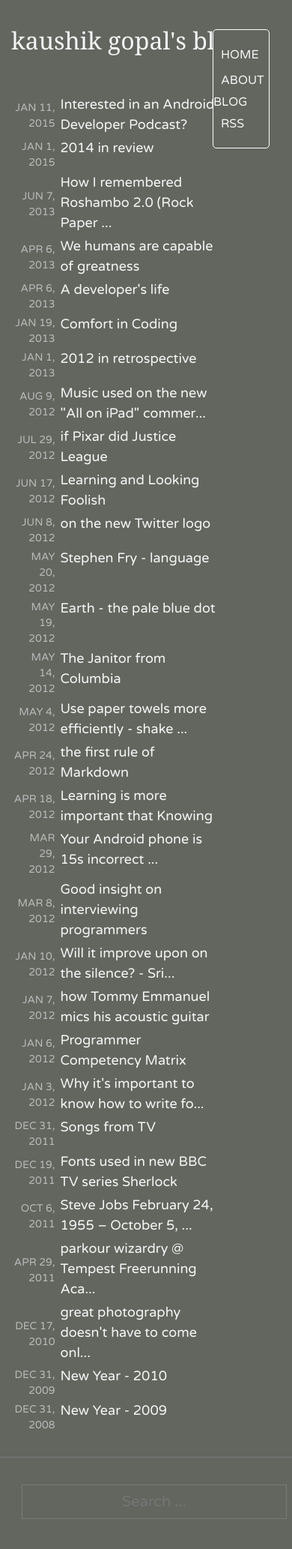
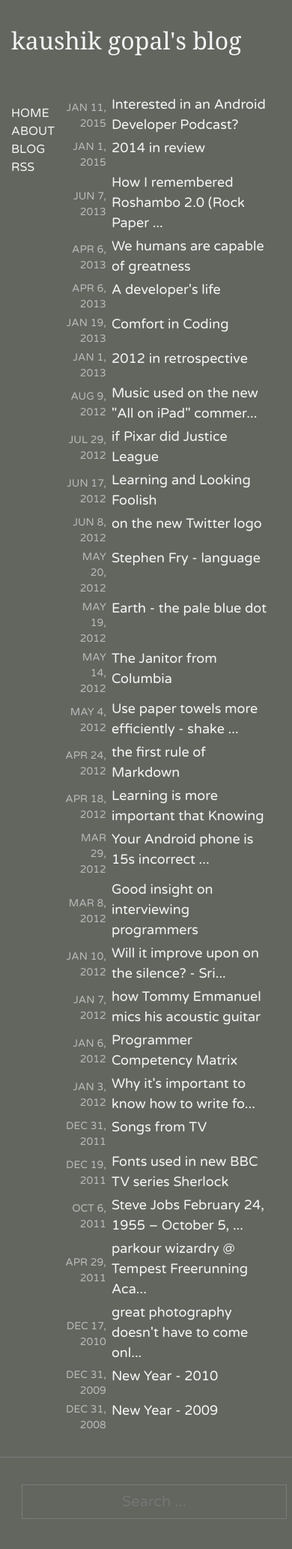
Before and after one commit to kaushikgopal/octopress-kaush-blog, a Jekyll site: the page built from index.html, in a window 390 px wide. Shown: the whole page at 75% size. Built offline with Jekyll 4.4.1, drawn with Linux system fonts in a browser that asks for light colours.

Commit message:
fix: remove undesirable styles for mobile responsive layouts

```diff
--- a/_sass/_layout.scss
+++ b/_sass/_layout.scss
@@ -41,131 +41,6 @@
     }
 
     @include media-query($on-palm) {
-        position: absolute;
-        top: 9px;
-        right: 30px;
-        background-color: $background-color;
-        border: 1px solid $grey-color-light;
-        border-radius: 5px;
-        text-align: right;
-
-        .menu-icon {
-            display: block;
-            float: right;
-            width: 36px;
-            height: 26px;
-            line-height: 0;
-            padding-top: 10px;
-            text-align: center;
-
-            > svg {
-                width: 18px;
-                height: 15px;
-
-                path {
-                    fill: $grey-color-dark;
-                }
-            }
-        }
-
-        .trigger {
-            clear: both;
-            display: none;
-        }
-
-        &:hover .trigger {
-            display: block;
-            padding-bottom: 5px;
-        }
-
-        .page-link {
-            display: block;
-            padding: 5px 10px;
-        }
-    }
-}
-
-
-
-/**
- * Site footer
- */
- .site-footer {
-    border-top: 1px solid $color-divider;
-    padding: $spacing-unit 0;
-}
-
-.site-footer fieldset {
-    border: none;
-    .search {
-        width: 100%;
-        text-align: center;
-        color: $color-text;
-        padding: 10px;
-        font-size: 20px;
-        font-family: $font-family-base;
-        border: 1px solid $color-divider;
-        background: $background-color;
-    }
-}
-
-.footer-heading {
-    font-size: 18px;
-    margin-bottom: $spacing-unit / 2;
-}
-
-.contact-list,
-.social-media-list {
-    list-style: none;
-    margin-left: 0;
-}
-
-.footer-col-wrapper {
-    font-size: 15px;
-    color: $grey-color;
-    margin-left: -$spacing-unit / 2;
-    @extend %clearfix;
-}
-
-.footer-col {
-    float: left;
-    margin-bottom: $spacing-unit / 2;
-    padding-left: $spacing-unit / 2;
-}
-
-.footer-col-1 {
-    width: -webkit-calc(35% - (#{$spacing-unit} / 2));
-    width:         calc(35% - (#{$spacing-unit} / 2));
-}
-
-.footer-col-2 {
-    width: -webkit-calc(20% - (#{$spacing-unit} / 2));
-    width:         calc(20% - (#{$spacing-unit} / 2));
-}
-
-.footer-col-3 {
-    width: -webkit-calc(45% - (#{$spacing-unit} / 2));
-    width:         calc(45% - (#{$spacing-unit} / 2));
-}
-
-@include media-query($on-laptop) {
-    .footer-col-1,
-    .footer-col-2 {
-        width: -webkit-calc(50% - (#{$spacing-unit} / 2));
-        width:         calc(50% - (#{$spacing-unit} / 2));
-    }
-
-    .footer-col-3 {
-        width: -webkit-calc(100% - (#{$spacing-unit} / 2));
-        width:         calc(100% - (#{$spacing-unit} / 2));
-    }
-}
-
-@include media-query($on-palm) {
-    .footer-col {
-        float: none;
-        width: -webkit-calc(100% - (#{$spacing-unit} / 2));
-        width:         calc(100% - (#{$spacing-unit} / 2));
     }
 }
 
@@ -186,6 +61,7 @@
     width: 10%;
     padding-right: 9%;
 }
+
 .page-content-wrapper {
     width: 80%;
 }
@@ -281,3 +157,87 @@
         }
     } */
 }
+
+
+
+/**
+ * Site footer
+ */
+ .site-footer {
+    border-top: 1px solid $color-divider;
+    padding: $spacing-unit 0;
+}
+
+.site-footer fieldset {
+    border: none;
+    .search {
+        width: 100%;
+        text-align: center;
+        color: $color-text;
+        padding: 10px;
+        font-size: 20px;
+        font-family: $font-family-base;
+        border: 1px solid $color-divider;
+        background: $background-color;
+    }
+}
+
+.footer-heading {
+    font-size: 18px;
+    margin-bottom: $spacing-unit / 2;
+}
+
+.contact-list,
+.social-media-list {
+    list-style: none;
+    margin-left: 0;
+}
+
+.footer-col-wrapper {
+    font-size: 15px;
+    color: $grey-color;
+    margin-left: -$spacing-unit / 2;
+    @extend %clearfix;
+}
+
+.footer-col {
+    float: left;
+    margin-bottom: $spacing-unit / 2;
+    padding-left: $spacing-unit / 2;
+}
+
+.footer-col-1 {
+    width: -webkit-calc(35% - (#{$spacing-unit} / 2));
+    width:         calc(35% - (#{$spacing-unit} / 2));
+}
+
+.footer-col-2 {
+    width: -webkit-calc(20% - (#{$spacing-unit} / 2));
+    width:         calc(20% - (#{$spacing-unit} / 2));
+}
+
+.footer-col-3 {
+    width: -webkit-calc(45% - (#{$spacing-unit} / 2));
+    width:         calc(45% - (#{$spacing-unit} / 2));
+}
+
+@include media-query($on-laptop) {
+    .footer-col-1,
+    .footer-col-2 {
+        width: -webkit-calc(50% - (#{$spacing-unit} / 2));
+        width:         calc(50% - (#{$spacing-unit} / 2));
+    }
+
+    .footer-col-3 {
+        width: -webkit-calc(100% - (#{$spacing-unit} / 2));
+        width:         calc(100% - (#{$spacing-unit} / 2));
+    }
+}
+
+@include media-query($on-palm) {
+    .footer-col {
+        float: none;
+        width: -webkit-calc(100% - (#{$spacing-unit} / 2));
+        width:         calc(100% - (#{$spacing-unit} / 2));
+    }
+}
```
